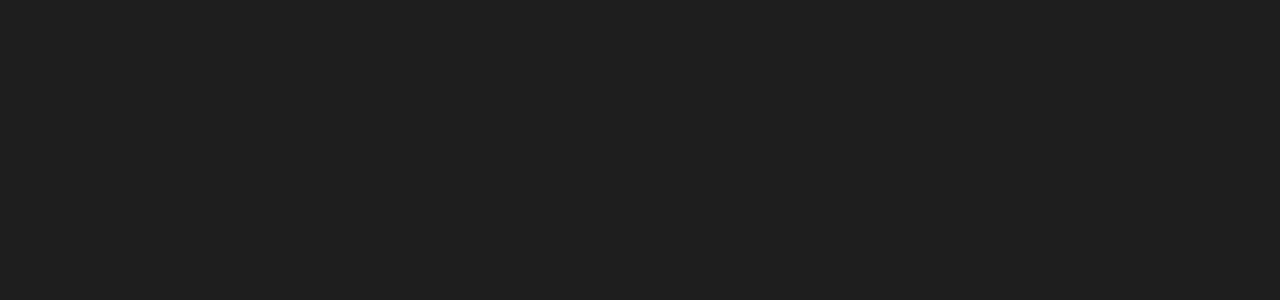
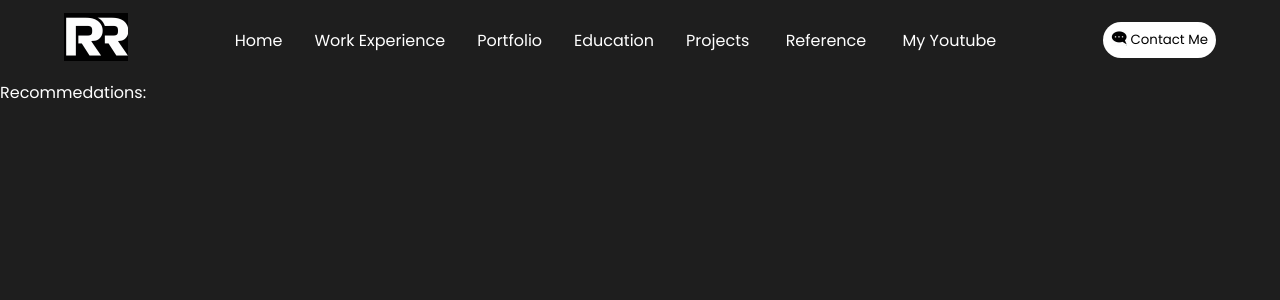
Before and after one commit to Rahulpersie66/Portfolio, a React (Create React App) app: page /Reference in a window 1280 px wide. Before the commit this address had no page. Shown: the top 300 px of the page. Built offline with nearby package versions, Linux system fonts and the light colour scheme.

Commit message:
Fall 2024 updates

```diff
--- a/src/App.js
+++ b/src/App.js
@@ -10,6 +10,8 @@
 import MySkills from './components/MySkills/mySkills';
 
 import Education from "./components/Education/education";
+import Reference from "./components/References/reference";
+import MyYoutube from "./components/MyYoutube/myyoutube";
 
 import { BrowserRouter as Router, Route, Routes } from 'react-router-dom';
 
@@ -43,6 +45,8 @@
           <Route path ="/education" element = {<Education/>} />
           <Route path ="/projects" element={<Projects/>} />
           <Route path ="/Skills" element={<MySkills/>} />
+          <Route path ="/Reference" element={<Reference/>}/>
+          <Route path="MyYoutube" element={<MyYoutube/>} />
         </Routes>
       </div>
     </Router>
--- a/src/components/Contact/contact.css
+++ b/src/components/Contact/contact.css
@@ -37,6 +37,7 @@
 
 .clientsImg, .projectImg{
     object-fit: cover;
+    height:20%;
     width:70%;
     min-width: 9rem;
     margin: auto;
--- a/src/components/Contact/contact.js
+++ b/src/components/Contact/contact.js
@@ -1,5 +1,7 @@
 import React, {useRef} from 'react';
 import './contact.css';
+import bsa from '../../assests/Bike-sale-analysis.png'
+import sinlp from '../../assests/heatmap.png'
 import tot from '../../assests/RaG.png'
 import ks from '../../assests/Litchen.png'
 import gl from '../../assests/Glut 3.png'
@@ -77,6 +79,24 @@
                 <p className='clientsDesc'>These are my some projects, more projects on <RouterLink to='/projects/' className='moreProjects'>Portfolio projects</RouterLink> section.</p>
                 <div className='clientsImgs'>
                     <div className='project'>
+                            <h3 className='projectName'>Bike Sales Data Analysis</h3>
+                            <div className='projectTogether'>
+                            <p className='projectAbout'>Analysis of dataset from `Kaggle` of Bike bought by different gender and having different demographics. Maing Pivot table, dashboard and formatting chart for analysis.
+                                </p>
+                                <img src={bsa} alt='project' className='projectImg'></img>
+                            </div>
+                        </div>
+
+                    <div className='project'>
+                        <h3 className='projectName'>Span identifiaction & NLP tasks</h3>
+                        <div className='projectTogether'>
+                        <p className='projectAbout'>Working on wikipedia dataset and finding out how the hyperlink are formed and what the pattern beween internal and external link and analysis the heat map for the DISTIL-BERT model.
+                            </p>
+                            <img src={sinlp} alt='project' className='projectImg'></img>
+                        </div>
+                    </div>
+
+                    <div className='project'>
                         <h3 className='projectName'>Tip of Tongue - A Movie Finder</h3>
                         <div className='projectTogether'>
                         <p className='projectAbout'>Collaborated in a team for a RAG task, achieved 70% accuracy with a Python-based machine learning model for movie information retrieval and generation from user prompts.
--- a/src/components/Footer/footer.js
+++ b/src/components/Footer/footer.js
@@ -4,7 +4,7 @@
 const Footer = () => {
     return (
         <footer className='footer'>
-            Copyright &#169; 2023 Rahul Rana. All Rights recieved.
+            Copyright &#169; 2024 Rahul Rana. All Rights recieved.
         </footer>
     );
 }
--- /dev/null
+++ b/src/components/MyYoutube/myyoutube.js
@@ -0,0 +1,18 @@
+import "./myyoutube.css";
+import PortfolioNavbar from "../PortfolioNavBar/portfolioNavbar";
+
+const MyYoutube = () => {
+    return (
+        <div>
+            <PortfolioNavbar/>
+            <div className="YoutubeChannelName">
+                Bon Voyage
+            </div>
+            <div className="youtubeVideoName">
+
+            </div>
+        </div>
+    )
+}
+
+export default MyYoutube;
--- a/src/components/PortfolioNavBar/portfolioNavbar.css
+++ b/src/components/PortfolioNavBar/portfolioNavbar.css
@@ -1,7 +1,7 @@
 .portfolioNavbar{
     height: 5rem;
-    width: 100vw;
-    max-width: 75rem;
+    /* width: 100vw; */
+    /* max-width: 75rem; */
     background: rgb(30,30,30);
     margin: 0 2rem;
     padding: 1rem 2rem;
--- a/src/components/PortfolioNavBar/portfolioNavbar.js
+++ b/src/components/PortfolioNavBar/portfolioNavbar.js
@@ -32,6 +32,8 @@
             <RouterLink to='/portfolioPage/' className='desktopMenuListItem'>Portfolio</RouterLink>
             <RouterLink to='/education/' activeClass='active' aria-current='page' className='desktopMenuListItem'>Education</RouterLink>
             <RouterLink activeClass='active' to='/projects' spy={true} smooth={true} offset={-70} duration={500} className='desktopMenuListItem'>Projects</RouterLink>
+            <RouterLink to='/reference' activeClass ='active' aria-current='page' className='desktopMenuListItem'> Reference</RouterLink>
+            <RouterLink to='/myYoutube' activeClass ='active' aria-current ='page' className='desktopMenuListItem'> My Youtube</RouterLink>
         </div>
         <button className="desktopMenuBtn"  onClick ={handlePortfolioClick}>
             <img src={contactMe} alt="" className="desktopMenuImg"/>&nbsp;Contact Me
--- /dev/null
+++ b/src/components/References/reference.js
@@ -0,0 +1,15 @@
+import './reference.css';
+import PortfolioNavbar from '../PortfolioNavBar/portfolioNavbar';
+
+const Reference = () => {
+    return (
+        <div>
+            <PortfolioNavbar/>
+            <div className='referenceHeader'>
+                <div><span>Recommedations:</span></div>
+            </div>
+        </div>
+    )
+}
+
+export default Reference;
```
Also changed, not shown: src/assests/Bike-sale-analysis.png (added), src/assests/heatmap.png (added), src/components/MyYoutube/myyoutube.css (added), src/components/References/reference.css (added).
